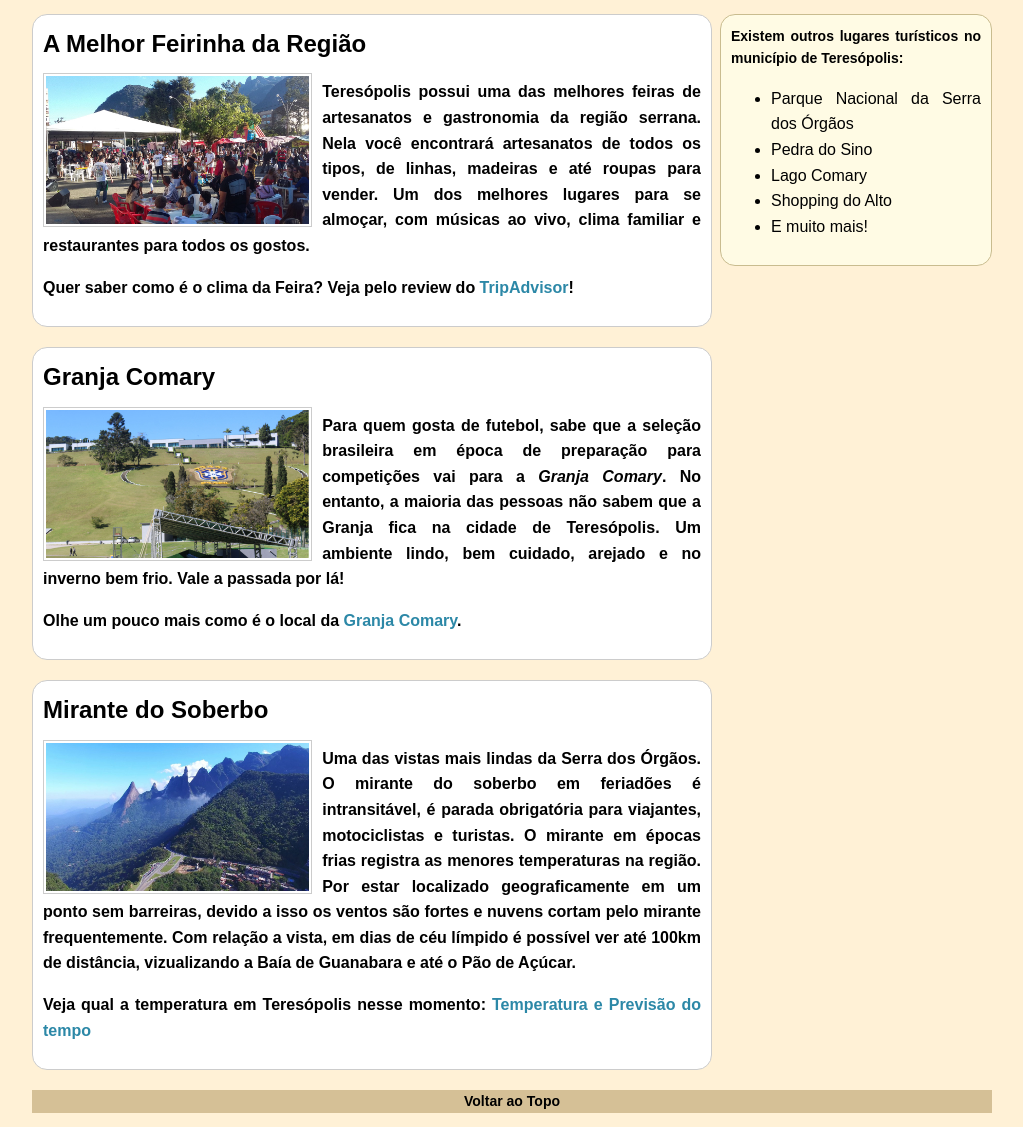
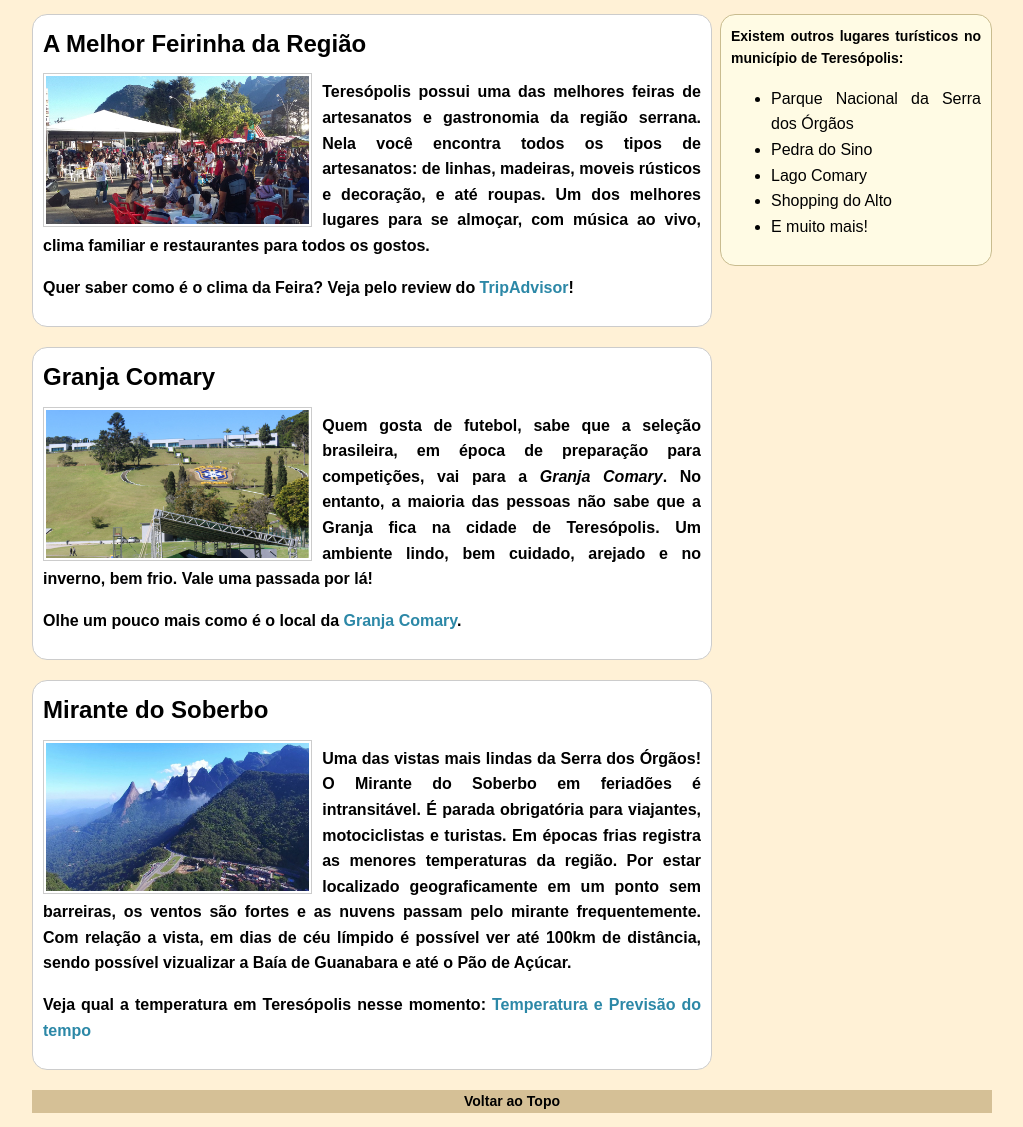
Before and after one commit to RomuloSemiao/teresopolis-turismo, a plain HTML site: page index.html in a window 1280 px wide. Shown: the part 80-1207 px from the top of the page, without its empty margins (128-1151 px from the left). Drawn offline with Linux system fonts and the light colour scheme.

Commit message:
Update index.html

```diff
--- a/index.html
+++ b/index.html
@@ -7,7 +7,7 @@
   </head>
   <body>
     <div class="title">
-      <h1><a href="">O Melhor do Turismo de Teresópolis</a></h1>
+      <h1><a href="">O Melhor do Turismo em Teresópolis</a></h1>
     </div>
     <div class="container">
       <div class="master">
@@ -16,8 +16,8 @@
           <img src="imagens/feirinha.jpg" alt="A Feirinha do Alto">
           <p>
             Teresópolis possui uma das melhores feiras de artesanatos e gastronomia da região serrana.
-            Nela você encontrará artesanatos de todos os tipos, de linhas, madeiras e até roupas para vender.
-            Um dos melhores lugares para se almoçar, com músicas ao vivo, clima familiar e restaurantes para todos os gostos.
+            Nela você encontra todos os tipos de artesanatos: de linhas, madeiras, moveis rústicos e decoração, e até roupas.
+            Um dos melhores lugares para se almoçar, com música ao vivo, clima familiar e restaurantes para todos os gostos.
           </p>
           <p>
             Quer saber como é o clima da Feira? Veja pelo review do
@@ -29,9 +29,9 @@
           <h2>Granja Comary</h2>
           <img src="imagens/granja_comary.jpg" alt="A Granja Comary">
           <p>
-            Para quem gosta de futebol, sabe que a seleção brasileira em época de preparação para competições vai para a <em>Granja Comary</em>.
-            No entanto, a maioria das pessoas não sabem que a Granja fica na cidade de Teresópolis. Um ambiente lindo, bem cuidado, arejado e no inverno bem frio.
-            Vale a passada por lá!
+            Quem gosta de futebol, sabe que a seleção brasileira, em época de preparação para competições, vai para a <em>Granja Comary</em>.
+            No entanto, a maioria das pessoas não sabe que a Granja fica na cidade de Teresópolis. Um ambiente lindo, bem cuidado, arejado e no inverno, bem frio.
+            Vale uma passada por lá!
           </p>
           <p>
             Olhe um pouco mais como é o local da
@@ -43,11 +43,11 @@
           <h2>Mirante do Soberbo</h2>
           <img src="imagens/soberbo.jpg" alt="A vista do Mirante">
           <p>
-            Uma das vistas mais lindas da Serra dos Órgãos. O mirante do soberbo em feriadões é intransitável,
-            é parada obrigatória para viajantes, motociclistas e turistas. O mirante em épocas frias registra as menores
-            temperaturas na região. Por estar localizado geograficamente em um ponto sem barreiras, devido a isso os ventos são fortes
-            e nuvens cortam pelo mirante frequentemente. Com relação a vista, em dias de céu límpido é possível ver até 100km de distância,
-            vizualizando a Baía de Guanabara e até o Pão de Açúcar.
+            Uma das vistas mais lindas da Serra dos Órgãos! O Mirante do Soberbo em feriadões é intransitável.
+            É parada obrigatória para viajantes, motociclistas e turistas. Em épocas frias registra as menores
+            temperaturas da região. Por estar localizado geograficamente em um ponto sem barreiras, os ventos são fortes
+            e as nuvens passam pelo mirante frequentemente. Com relação a vista, em dias de céu límpido é possível ver até 100km de distância,
+            sendo possível vizualizar a Baía de Guanabara e até o Pão de Açúcar.
           </p>
           <p>
             Veja qual a temperatura em Teresópolis nesse momento:
```
